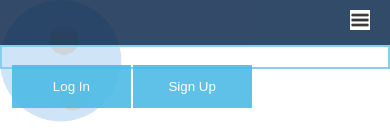
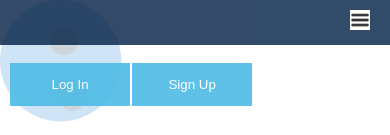
Before and after one commit to kabaclo/And_Clovis, a plain HTML site: page index.html in a window 390 px wide. Shown: the top 135 px of the page. Drawn offline with Linux system fonts and the light colour scheme.

```diff
--- a/css/style1.css
+++ b/css/style1.css
@@ -224,7 +224,7 @@
         margin-left : auto;
         margin-right: auto;
         width: 100%;
-        border: 2px skyblue solid;
+
 
     }
     #open_close_menu:checked ~ .main-menu{
```
